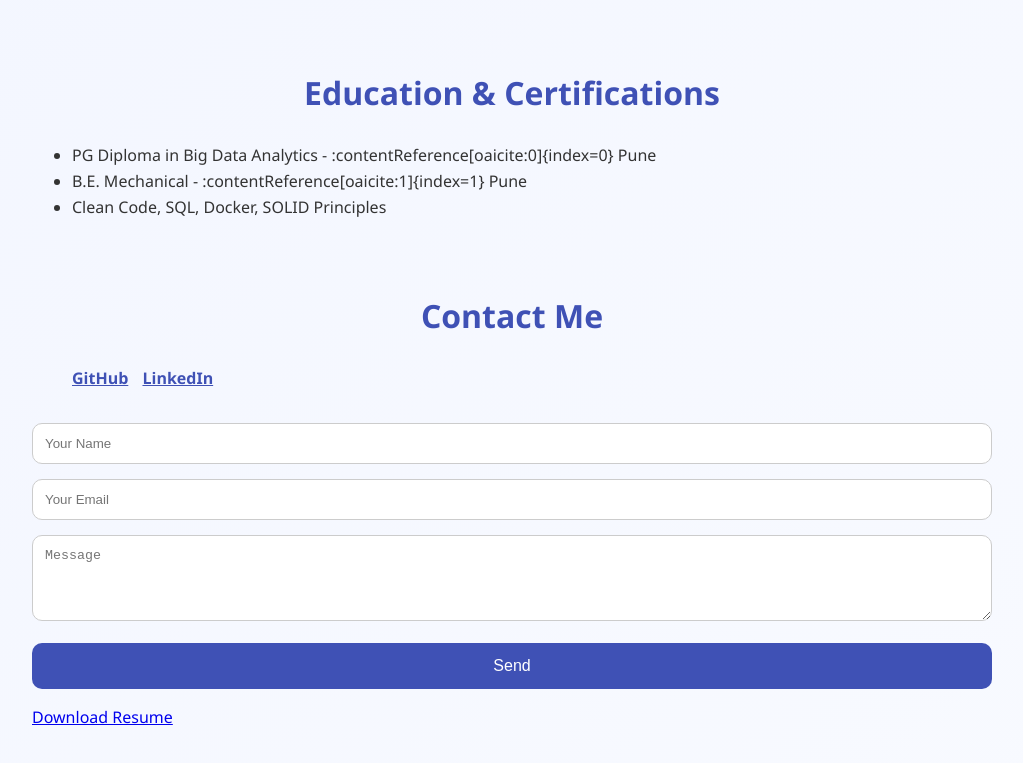
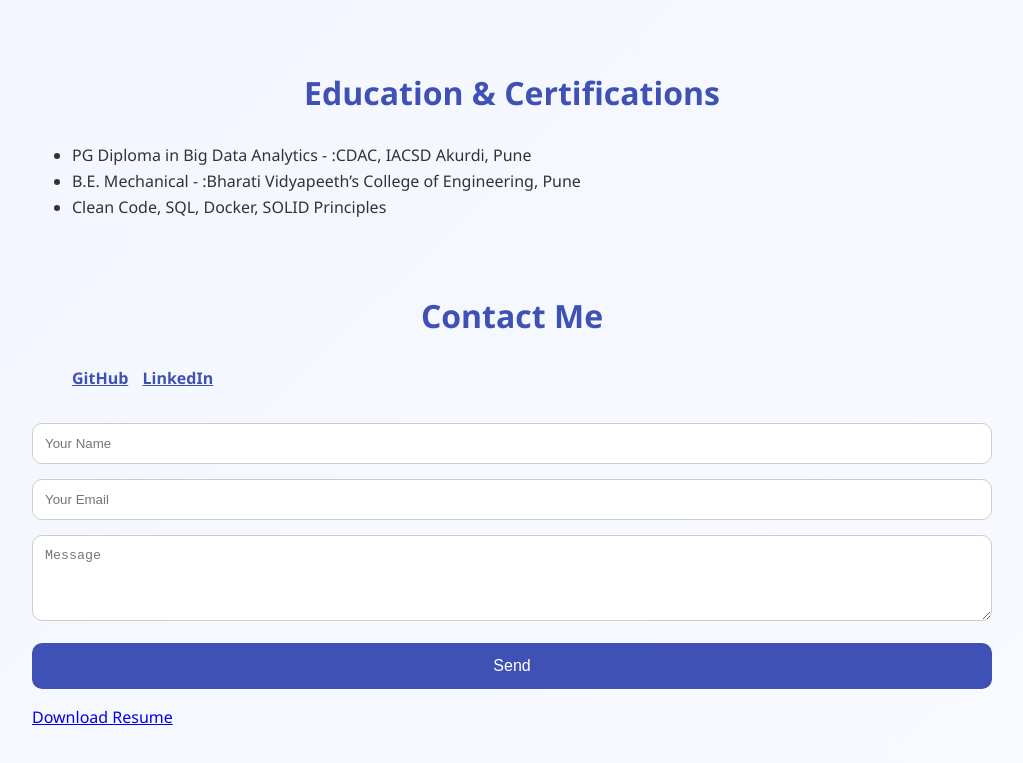
Before and after one commit to harishnemade100/harishnemade100.github.io, a plain HTML site: page index.html in a window 1280 px wide. Shown: the part 2347-3110 px from the top of the page, without its empty margins (128-1151 px from the left). Drawn offline with Linux system fonts and the light colour scheme.

Commit message:
Update index.html

```diff
--- a/index.html
+++ b/index.html
@@ -79,8 +79,8 @@
   <section id="education">
     <h2>Education & Certifications</h2>
     <ul>
-      <li>PG Diploma in Big Data Analytics - :contentReference[oaicite:0]{index=0} Pune</li>
-      <li>B.E. Mechanical - :contentReference[oaicite:1]{index=1} Pune</li>
+      <li>PG Diploma in Big Data Analytics - :CDAC, IACSD Akurdi, Pune</li>
+      <li>B.E. Mechanical - :Bharati Vidyapeeth’s College of Engineering, Pune</li>
       <li>Clean Code, SQL, Docker, SOLID Principles</li>
     </ul>
   </section>
```
